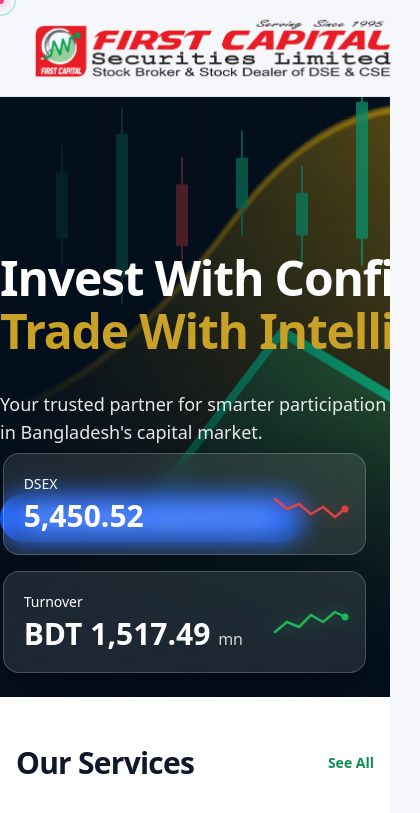
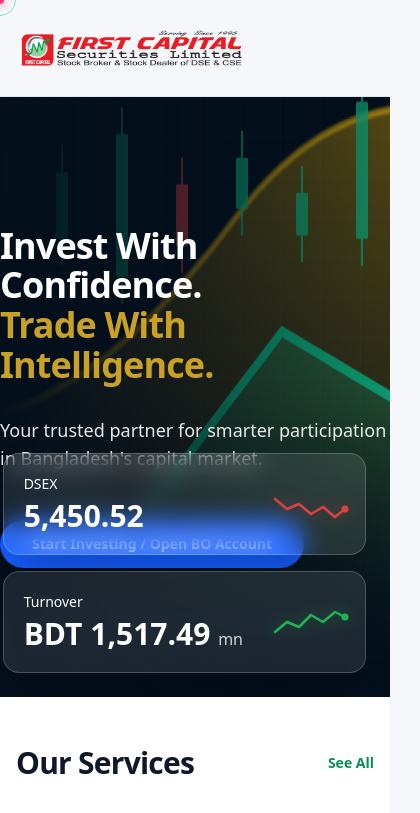
Before and after one commit to 7Sajid/FCSL, a Next.js app: page / in a window 390 px wide. Shown: the top 813 px of the page, 420 px wide, since content can reach past the window. Built offline with nearby package versions, Linux system fonts and the light colour scheme.

Commit message:
Fix admin panel and dashboard layout overlaps

```diff
--- a/src/app/page.tsx
+++ b/src/app/page.tsx
@@ -19,7 +19,7 @@
 
         <div className="container relative z-10 w-full">
           <div className="max-w-4xl space-y-8">
-            <h1 className="text-5xl md:text-6xl lg:text-[4.5rem] font-bold tracking-tight leading-[1.1] whitespace-nowrap">
+            <h1 className="text-4xl sm:text-5xl md:text-6xl lg:text-[4.5rem] font-bold tracking-tight leading-[1.1]">
               Invest With Confidence.<br />
               <span className="text-gold">Trade With Intelligence.</span>
             </h1>
--- a/src/components/layout/Footer.tsx
+++ b/src/components/layout/Footer.tsx
@@ -1,8 +1,17 @@
+"use client";
+
 import Link from "next/link";
 import Image from "next/image";
+import { usePathname } from "next/navigation";
 import { Mail, Phone, MapPin } from "lucide-react";
 
 export function Footer() {
+  const pathname = usePathname();
+
+  if (pathname?.startsWith("/admin") || pathname?.startsWith("/dashboard")) {
+    return null;
+  }
+
   return (
     <footer className="bg-white text-slate-600 mt-auto border-t border-slate-200">
       <div className="container py-16 grid grid-cols-1 md:grid-cols-2 lg:grid-cols-5 gap-12 lg:gap-8">
--- a/src/components/layout/Navbar.tsx
+++ b/src/components/layout/Navbar.tsx
@@ -3,6 +3,7 @@
 import { useState, useEffect } from "react";
 import Link from "next/link";
 import Image from "next/image";
+import { usePathname } from "next/navigation";
 import { Button } from "@/components/ui/button";
 import {
   ChevronDown,
@@ -23,6 +24,7 @@
 
 export function Navbar() {
   const [isScrolled, setIsScrolled] = useState(false);
+  const pathname = usePathname();
   const [marketStatus, setMarketStatus] = useState("CLOSED");
   const [isDarkMode, setIsDarkMode] = useState(false);
 
@@ -84,6 +86,10 @@
       clearInterval(interval);
     };
   }, []);
+
+  if (pathname?.startsWith("/admin") || pathname?.startsWith("/dashboard")) {
+    return null;
+  }
 
   return (
     <header className={`sticky top-0 z-50 w-full transition-all duration-300 ${isScrolled ? "bg-white/95 shadow-md border-b-blue-200" : "bg-background/95 backdrop-blur supports-[backdrop-filter]:bg-background/60 border-b"}`}>
@@ -159,7 +165,7 @@
               alt="First Capital Securities Limited Logo"
               width={420}
               height={96}
-              className="h-[96px] w-[420px] object-contain mix-blend-multiply"
+              className="h-auto max-h-[96px] w-[260px] sm:w-[320px] md:w-[420px] object-contain mix-blend-multiply"
               priority
             />
           </Link>
```
